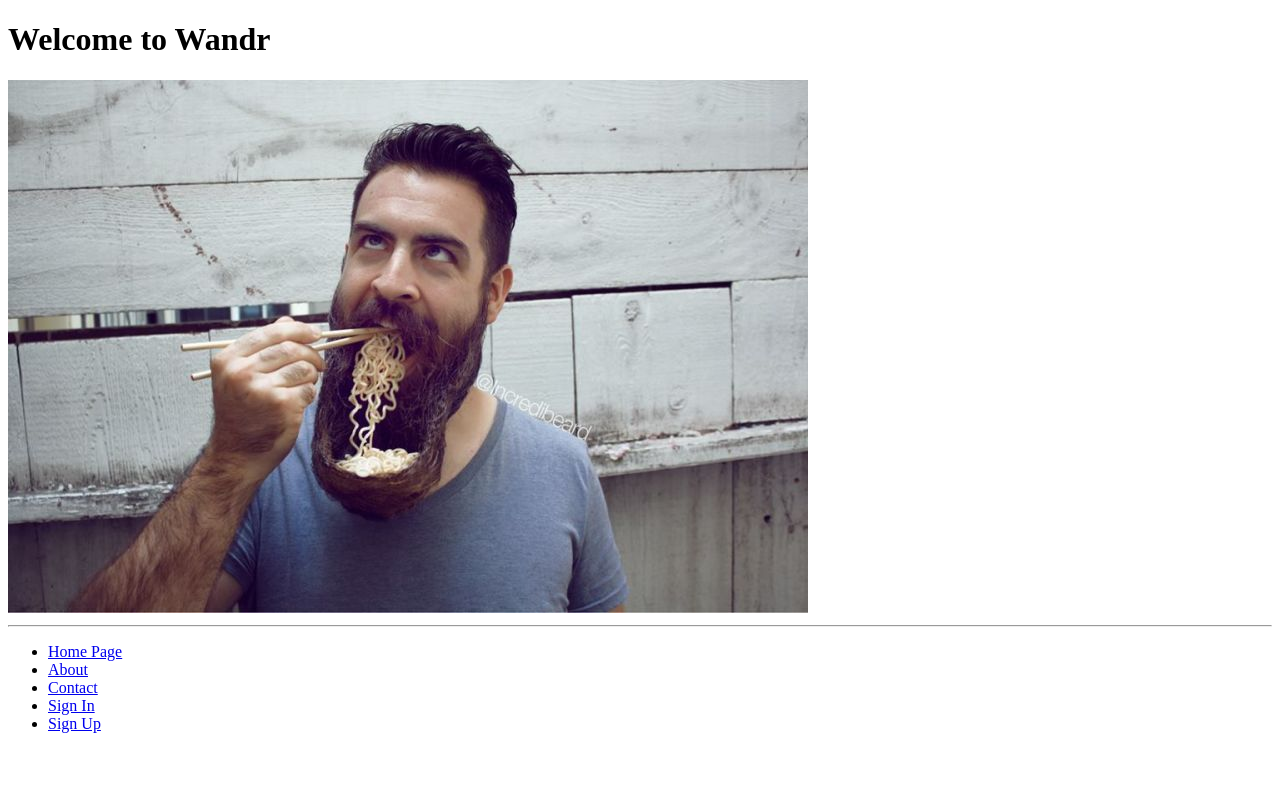
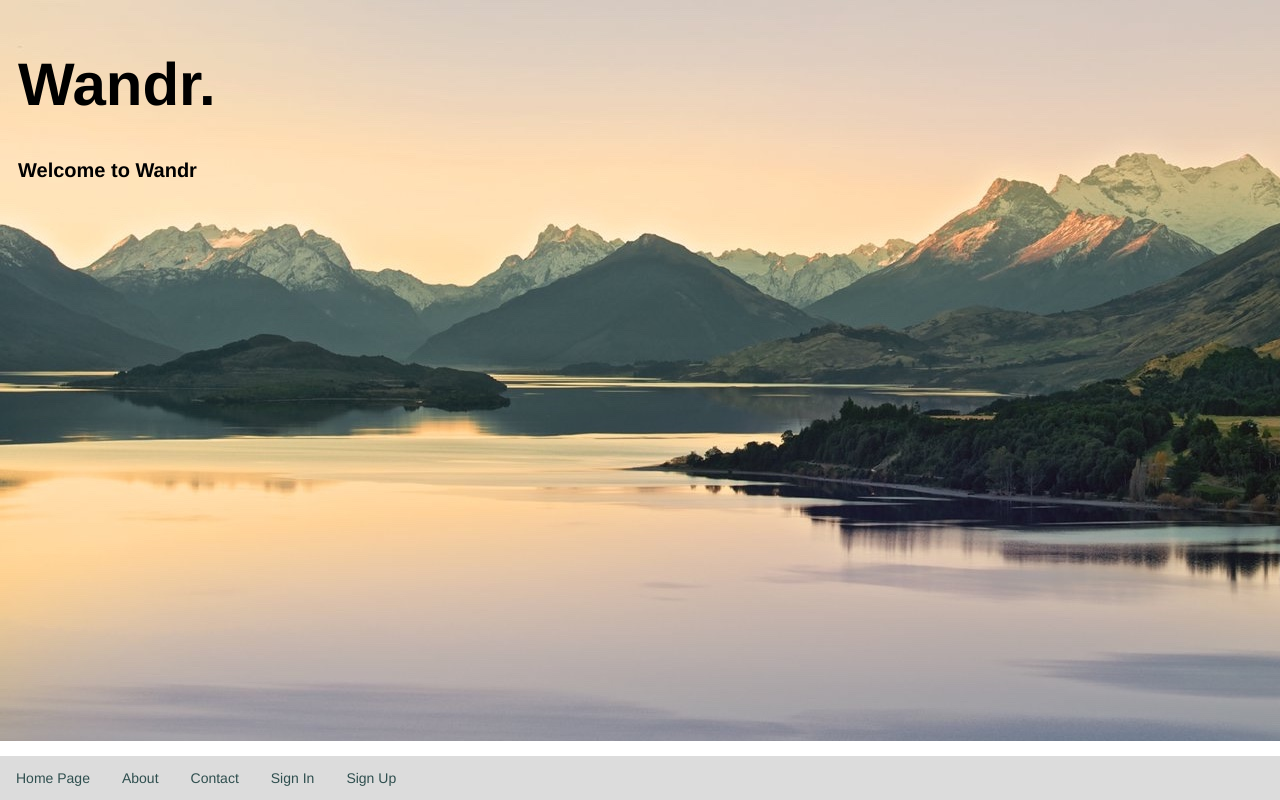
Before and after one commit to cynthi-a/Wandr, a Django app: page / in a window 1280 px wide. Run offline with Django 3.2, Linux system fonts and the light colour scheme.

Commit message:
CSS files added, About Page includes a picture of the team

```diff
--- /dev/null
+++ b/static/css/base.css
@@ -0,0 +1,44 @@
+body {
+	font-size: 14px;
+	font-family: "Helvetica", Helvetica, sans-serif;
+}
+
+h1 {
+	padding-left: 10px;
+	font-size: 30px;
+	text-align: center;
+}
+
+h2 {
+	padding-left: 10px;
+	font-size: 20px;
+	text-align: center;
+}
+
+ul {
+    list-style-type: none;
+    margin: 0;
+    padding: 0;
+    overflow: hidden;
+    background-color: #DCDCDC;
+}
+
+ul a {
+	font-size: 15;
+	border: 1px #555;
+    display: block;
+    color: #2F4F4F;
+    text-align: center;
+    padding: 14px 16px;
+    text-decoration: none;
+    float: left;
+}
+
+ul a:hover {
+	background-color: #111;
+	color: white;
+}
+
+ul a:active {
+	background-color: #696969;
+}
--- /dev/null
+++ b/static/css/index.css
@@ -0,0 +1,22 @@
+body {
+	background-image: url("../images/wandrlust.jpg");
+	background-repeat: no-repeat;
+}
+
+h1 {
+
+	font-size: 60px;
+	padding-top: 10px;
+	text-align: left;
+}
+
+h2 {
+	text-align: left;
+}
+
+ul {
+	position: fixed;
+    bottom: 0;
+    right: 0;
+    left: 0;
+}
--- a/templates/wandr/about.html
+++ b/templates/wandr/about.html
@@ -9,4 +9,5 @@
     <div>
         <p>This is our awesome team.</p>
     </div>
+    <img src="https://images7.alphacoders.com/326/thumb-1920-326765.jpg" style="width:70%;height:70%;">
 {% endblock %}
--- a/templates/wandr/base.html
+++ b/templates/wandr/base.html
@@ -3,6 +3,10 @@
 <html>
 <head lang="en">
     <meta charset="UTF-8">
+    <link rel="stylesheet" href="{% static "css/base.css" %}" />
+    {% block css_block %}
+
+    {% endblock %}
     <title>Wandr -
     {% block title_block %}
         Wandr Title
@@ -14,14 +18,6 @@
         {% block body_block %}
         {% endblock %}
     </div>
-
-    <div>
-        {% block sidebar_block %}
-
-        {% endblock %}
-    </div>
-<hr />
-
 <ul>
     <li><a href="{% url 'index' %}">Home Page</a></li>
     <li><a href="{% url 'about' %}">About</a></li>
--- a/templates/wandr/index.html
+++ b/templates/wandr/index.html
@@ -1,17 +1,20 @@
 {% extends 'wandr/base.html' %}
 {% load staticfiles %}
+
+{% block css_block %}
+    <link rel="stylesheet" href="{% static "css/index.css" %}" />
+{% endblock %}
+
 {% block title_block %}
 	Wandr
 {% endblock %}
 
 {% block body_block %}
+    <h1>Wandr.</h1>
     {% if user.is_authenticated %}
-		<h1>Welcome to Wandr, {{ user.username }}</h1>
+		<h2>Welcome to Wandr, {{ user.username }}</h2>
     {% else %}
-        <h1>Welcome to Wandr</h1>
+        <h2>Welcome to Wandr</h2>
     {% endif %}
-		<!-- Cynthia: this is just testing the static file setup-->
-    <div>
-        <img src="{% static "images/hipster.jpg" %}"alt="Picture of a hipster" />
-    </div>
+
 {% endblock %}
```
Also changed, not shown: db.sqlite3, static/images/wandrlust.jpg (added).
